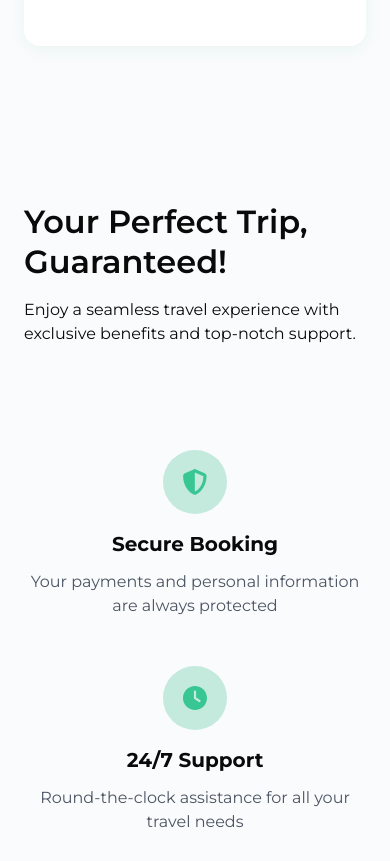
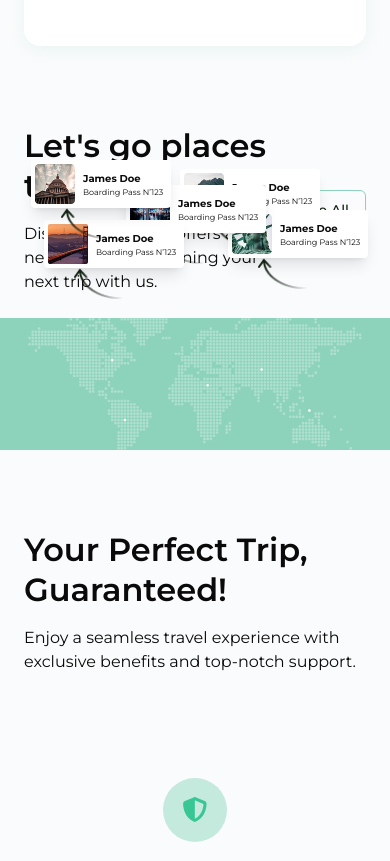
Before and after one commit to Aser-Essa/golobe, a Next.js app: page / in a window 390 px wide. Shown: the part 1064-1925 px from the top of the page. Built offline with nearby package versions, Linux system fonts and the light colour scheme.

Commit message:
Responsive Design

```diff
--- a/app/page.tsx
+++ b/app/page.tsx
@@ -8,7 +8,7 @@ export default function Home() {
     <>
       <HeroSection />
       <Filter />
-      {/* <DiscoverPlaces /> */}
+      <DiscoverPlaces />
       <WhyUs />
     </>
   );
```
